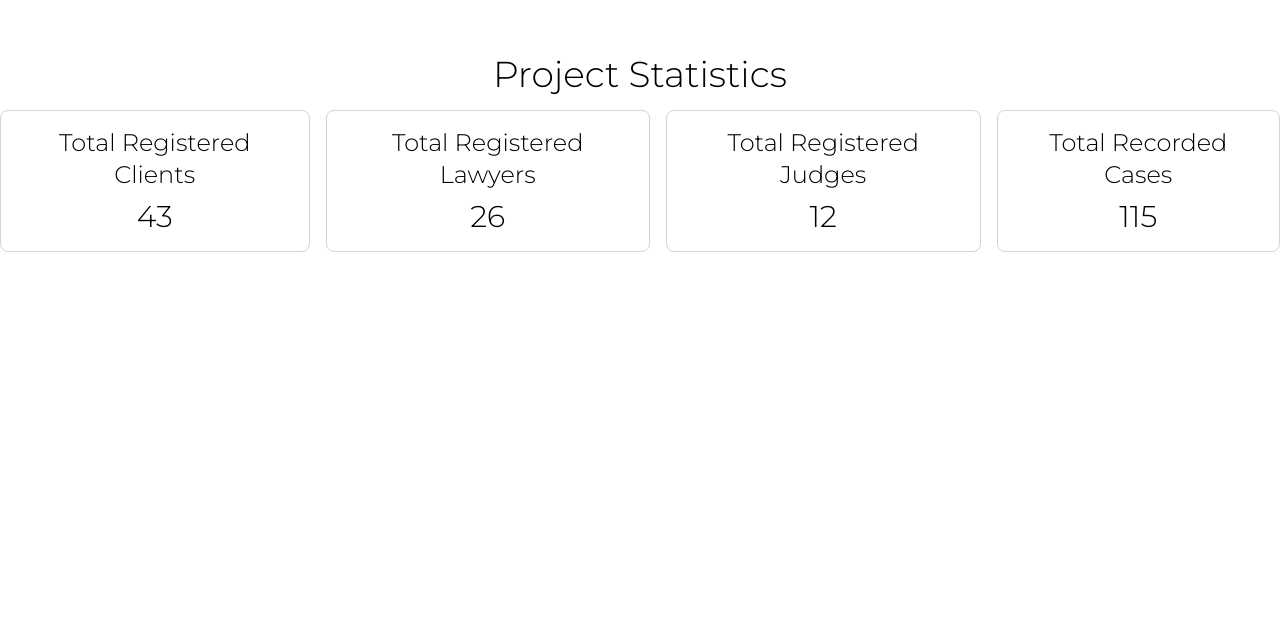
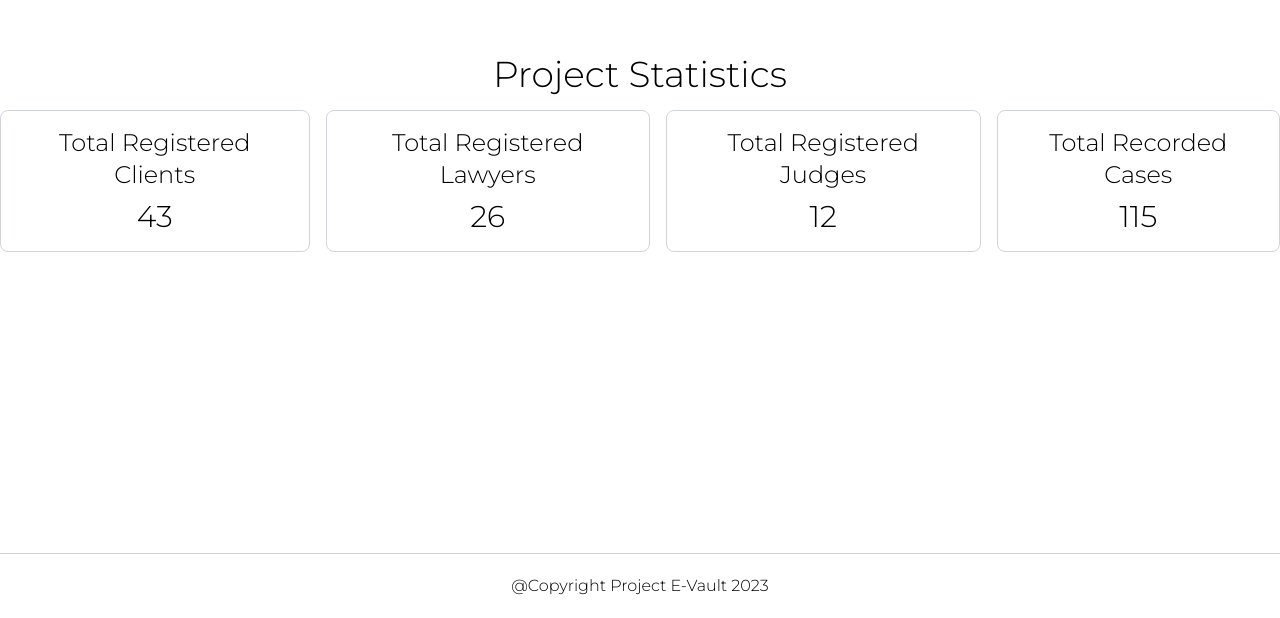
Before and after one commit to rohitroy-github/vite-project-evault, a React (Vite) app in the folder frontend-vite/: page / in a window 1280 px wide. Shown: the part 1116-1734 px from the top of the page. Before the commit the page ends 1669 px from the top, so only its background shows below. Built offline with nearby package versions, Linux system fonts and the light colour scheme.

Commit message:
add : Footer component

```diff
--- a/frontend-vite/src/App.jsx
+++ b/frontend-vite/src/App.jsx
@@ -4,14 +4,16 @@
 import "./App.css";
 import Navbar from "./components/Navbar";
 import HeroSection from "./components/HeroSection";
-import GeneralInformationSection from "./components/GeneralInformationSection ";
+import ProjectStatistics from "./components/ProjectStatistics";
+import Footer from "./components/Footer";
 
 function App() {
   return (
     <>
       <Navbar />
       <HeroSection />
-      <GeneralInformationSection />
+      <ProjectStatistics />
+      <Footer />
     </>
   );
 }
--- /dev/null
+++ b/frontend-vite/src/components/Footer.jsx
@@ -0,0 +1,15 @@
+import React from "react";
+
+const Footer = () => {
+  return (
+    <footer className="bg-white border-t border-gray-300 p-5">
+      <div className="container mx-auto text-center">
+        <p className="text-black font-montserrat">
+          @Copyright Project E-Vault 2023
+        </p>
+      </div>
+    </footer>
+  );
+};
+
+export default Footer;
--- a/frontend-vite/src/components/GeneralInformationSection .jsx
+++ b/frontend-vite/src/components/ProjectStatistics.jsx
@@ -1,6 +1,6 @@
 import React, {useEffect, useState} from "react";
 
-const GeneralInformationSection = () => {
+const ProjectStatistics = () => {
   const [counters, setCounters] = useState({
     totalClients: 41,
     totalRegisteredLawyers: 25,
@@ -63,4 +63,4 @@
   );
 };
 
-export default GeneralInformationSection;
+export default ProjectStatistics;
```
